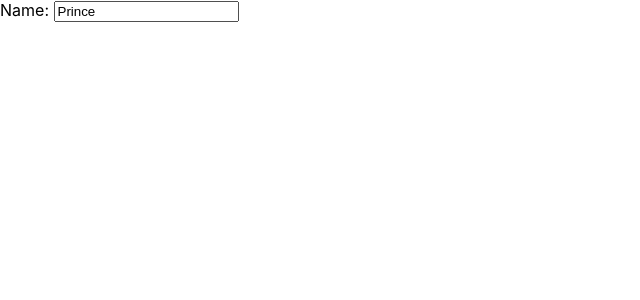
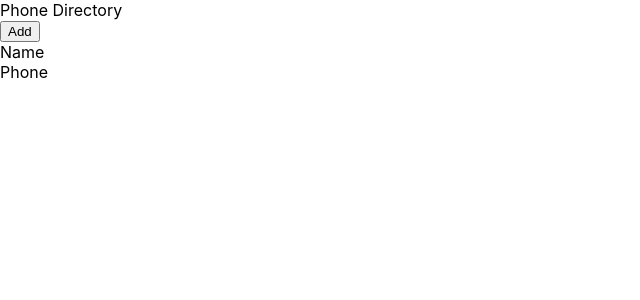
Before and after one commit to PrinceSaini9/phone-directory, a React (Create React App) app: page / in a window 1280 px wide. Shown: the top 300 px of the page, without its empty margins (0-640 px from the left). Built offline with nearby package versions, Linux system fonts and the light colour scheme.

Commit message:
Created Header Component

```diff
--- a/src/App.js
+++ b/src/App.js
@@ -1,18 +1,15 @@
-
+import React, { Component } from "react";
+import Header from "./header.js";
 
 function App() {
   return (
     <div>
-      {/* <div className="header">
-        Phone Directory
-      </div>
+      <Header />
       <button> Add </button>
       <div>
         <span> Name </span><br />
         <span> Phone </span>
-      </div> */}
-      <label htmlFor="name">Name: </label>
-      <input id="name" type="text" placeholder="Type here" defaultValue="Prince"/>
+      </div>
     </div>
   );
 }
--- /dev/null
+++ b/src/header.js
@@ -0,0 +1,11 @@
+import React from "react";
+
+const Header = ()=>{
+    return(
+        <div className="header">
+            Phone Directory
+        </div>
+    )
+}
+
+export default Header;
```
